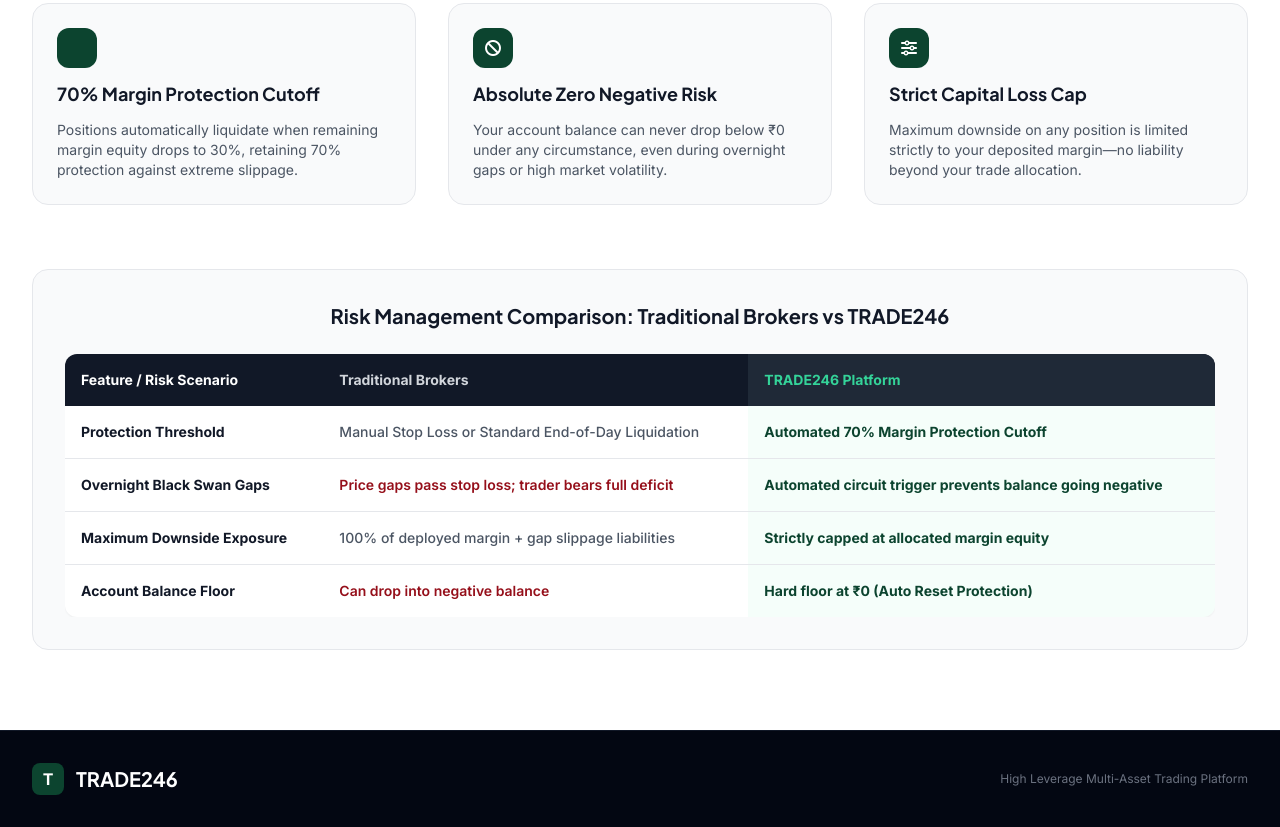
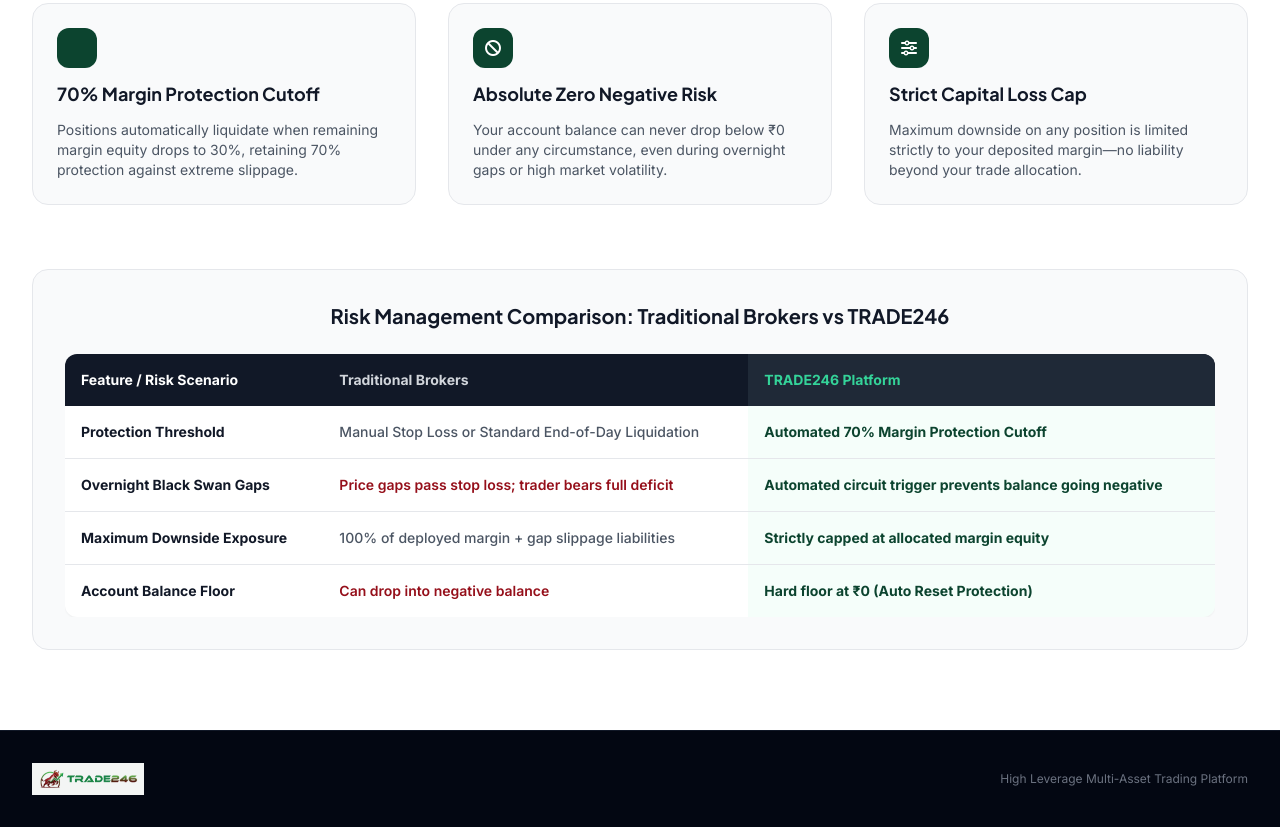
Before and after one commit to madhavvt246-lang/trade246-landing, a plain HTML site: page index.html in a window 1280 px wide. Shown: the part 2461-3288 px from the top of the page. Drawn offline with nearby package versions, Linux system fonts and the light colour scheme.

Commit message:
Update index.html

```diff
--- a/index.html
+++ b/index.html
@@ -526,10 +526,14 @@
   <!-- Footer -->
   <footer class="bg-gray-950 text-gray-400 border-t border-gray-900 py-8">
     <div class="max-w-7xl mx-auto px-4 sm:px-6 lg:px-8 flex justify-between items-center">
-      <div class="flex items-center gap-3">
-        <div class="w-8 h-8 rounded-lg bg-brandGreen text-white flex items-center justify-center font-bold text-base">T</div>
-        <span class="font-heading font-bold text-xl text-white">TRADE246</span>
-      </div>
+      <!-- UPDATED FOOTER BRANDING (LOGO ONLY) -->
+<a href="#" class="flex items-center">
+  <img src="logo.png" alt="TRADE246 Logo" class="h-8 w-auto object-contain" id="footerLogoImg" onerror="this.classList.add('hidden'); document.getElementById('footerLogoFallback').classList.remove('hidden');" />
+
+  <div id="footerLogoFallback" class="hidden w-8 h-8 rounded-lg bg-brandGreen text-white flex items-center justify-center font-bold text-base">
+    T
+  </div>
+</a>
       <div class="text-xs text-gray-500">
         High Leverage Multi-Asset Trading Platform
       </div>
```
